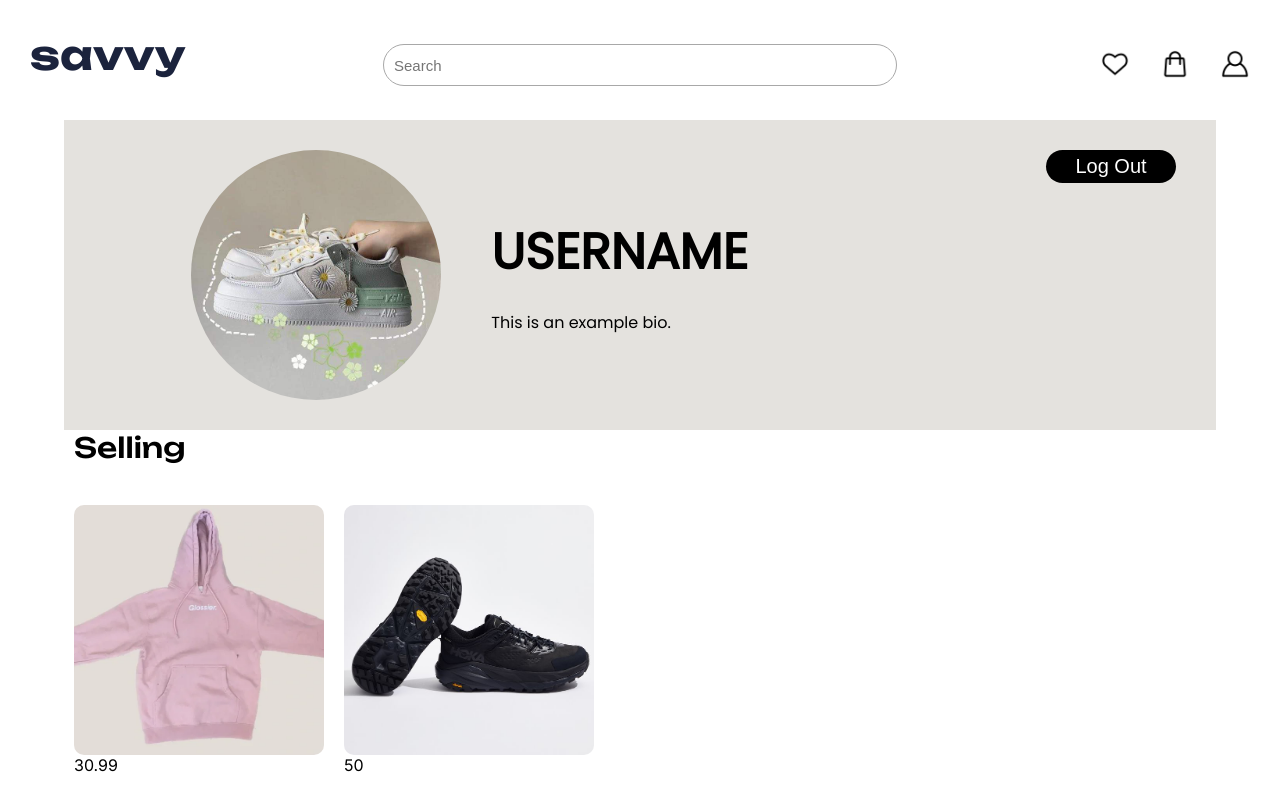
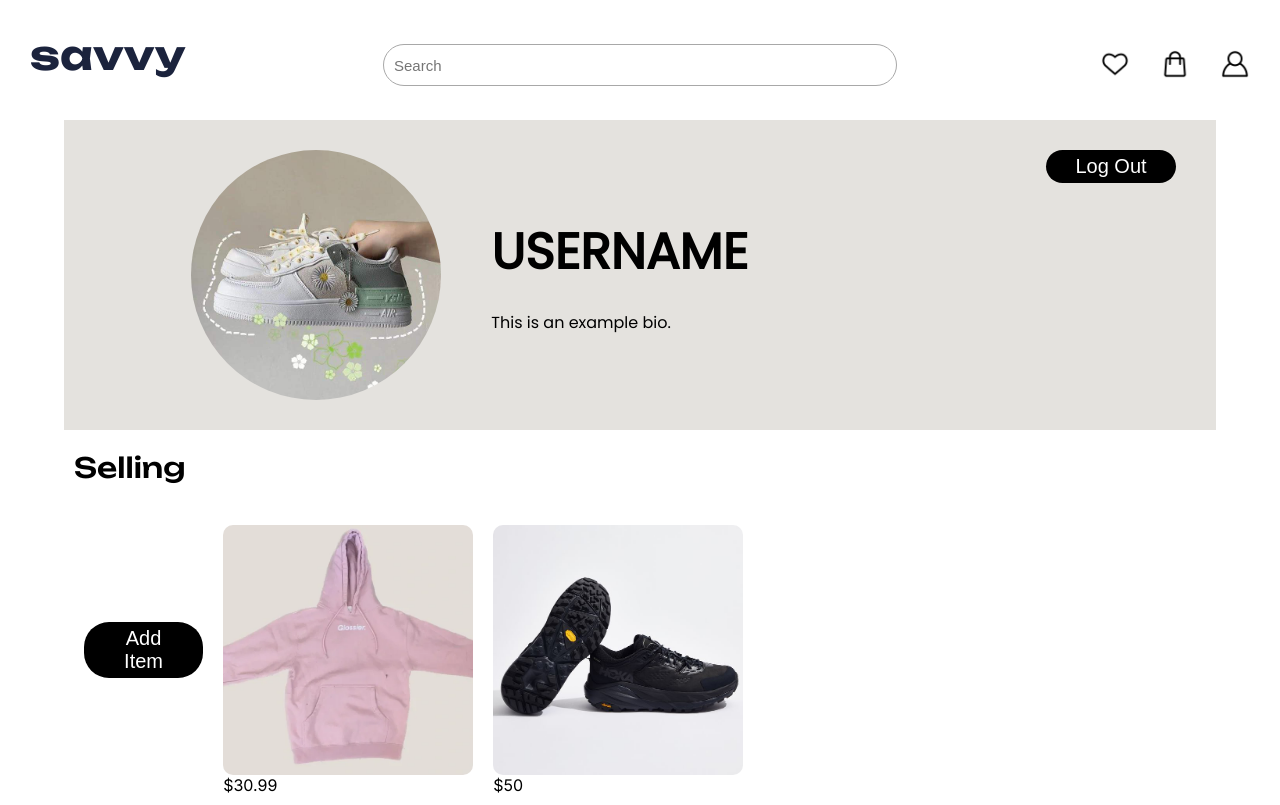
Before and after one commit to nicolechung01/project-savvy, a Next.js app: page /profile in a window 1280 px wide. Built offline with nearby package versions, Linux system fonts and the light colour scheme.

Commit message:
update profile w/ button, listing to profile page

```diff
--- a/src/app/App.css
+++ b/src/app/App.css
@@ -18,6 +18,7 @@
 .subheader-container {
     display: flex;
     flex-direction: row;
+    justify-content: space-between;
     align-items: center;
     margin-left: 10px;
     margin-bottom: 10px;
--- a/src/app/components/Banner/Banner.css
+++ b/src/app/components/Banner/Banner.css
@@ -7,6 +7,7 @@ div {
     justify-content: space-between;
     align-items: center;
     padding: 30px;
+    margin-bottom: 20px;
 }
 .profilePicture {
     width: 250px;
--- a/src/app/components/Item.js
+++ b/src/app/components/Item.js
@@ -5,7 +5,7 @@ const Item = (props) => {
     return (
         <li key={props.id} className='item-container'>
             <img src={props.img} className="item-img" alt={props.name} />
-            <p className='item-price'>{props.price}</p>
+            <p className='item-price'>${props.price}</p>
         </li>
     )
 }
--- a/src/app/components/Listing/AddItem.js
+++ b/src/app/components/Listing/AddItem.js
@@ -1,7 +1,10 @@
 import React, { useState } from 'react';
 import styles from '../../listing/Listing.css';
+import { useRouter } from 'next/navigation';
 
 const AddItem = (props) => {
+
+    const router = useRouter();
 
     //storing data
     const [formData, setFormData] = useState({
@@ -41,6 +44,8 @@ const AddItem = (props) => {
         };
 
         props.onAddItem(newItem);
+
+        router.push('../profile');
 
         // Clear the form fields
         setFormData({
--- /dev/null
+++ b/src/app/components/Listing/AddItemButton.js
@@ -0,0 +1,12 @@
+import Link from 'next/link';
+import styles from "./NewItem.css"
+
+function AddItemButton() {
+    return (
+        <button className="add-item-button">
+            <Link href='../listing'>Add Item</Link>
+        </button>
+    )
+}
+
+export default AddItemButton;
--- a/src/app/components/Listing/NewItem.css
+++ b/src/app/components/Listing/NewItem.css
@@ -33,3 +33,24 @@
     flex-wrap: wrap;
     justify-content: space-between;
 }
+
+.add-item-button {
+    display: flex;
+    font-family: 'Inter' sans-serif;
+    font-size: 20px;
+    color: rgb(255, 255, 255);
+    border-radius: 25px;
+    width: 130px;
+    padding: 5px 20px 5px 20px;
+    border: none;
+    height: fit-content;
+    margin: 0 10px 0 10px;
+    background-color: rgb(0, 0, 0);
+    justify-content: center;
+    transition: color 0.3s;
+}
+
+.add-item-button:hover {
+    color: black;
+    background-color: rgba(225, 223, 219, 0.9);
+}
--- a/src/app/profile/page.js
+++ b/src/app/profile/page.js
@@ -4,8 +4,8 @@ import React, { useState } from 'react';
 import styles from '../App.css';
 import Header from "../components/Header/Header"
 import Banner from "../components/Banner/Banner"
-import NewItemsList from "../components/Listing/NewItemsList"
 import ItemsList from '../components/ItemsList';
+import AddItemButton from '../components/Listing/AddItemButton';
 
 export default function Home() {
     const initialItems = [
@@ -41,7 +41,10 @@ export default function Home() {
                 <div className='subheader-container'>
                     <h1 className='subheader'>Selling</h1>
                 </div>
-                <ItemsList items={items} />
+                <div className='subheader-container'>
+                    <AddItemButton />
+                    <ItemsList items={items} />
+                </div>
             </div>
         </main>
     )
```
Also changed, not shown: src/app/listing/page.js (+4 -7 lines), src/app/profile/profile.css (line endings or trailing spaces).
